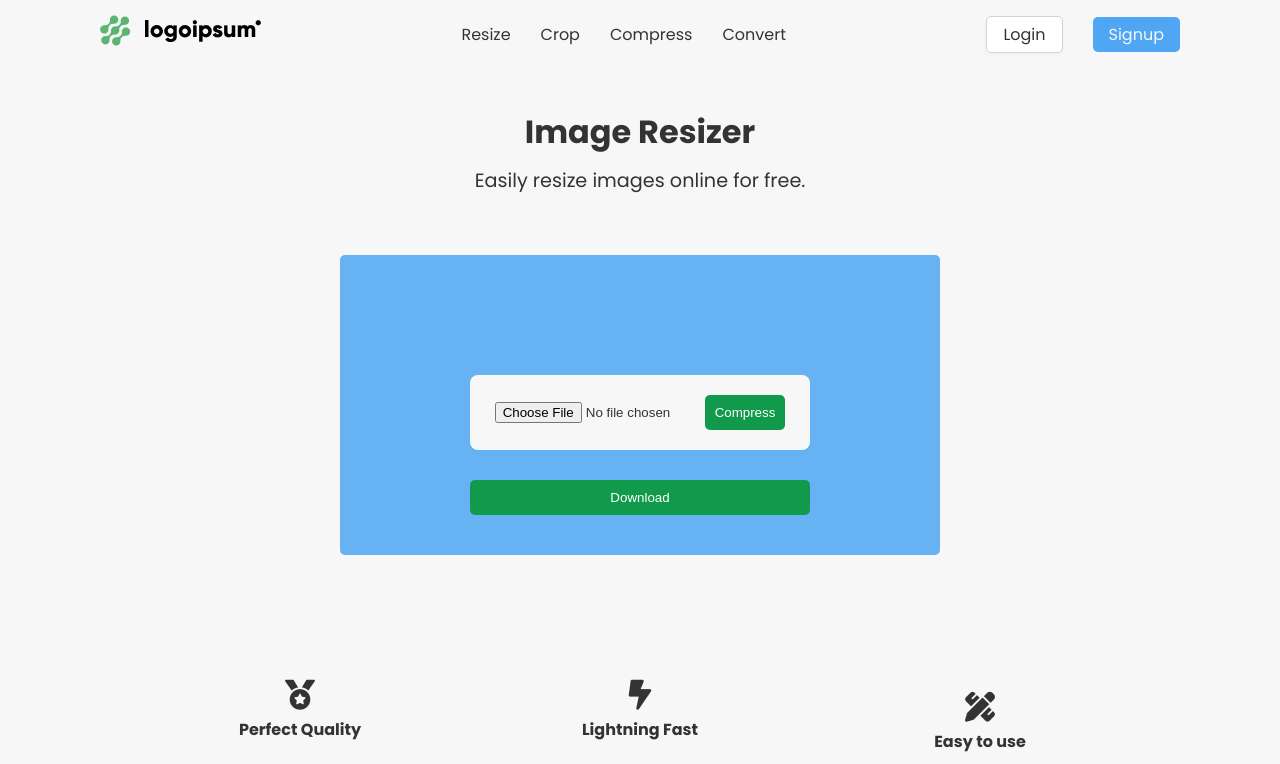
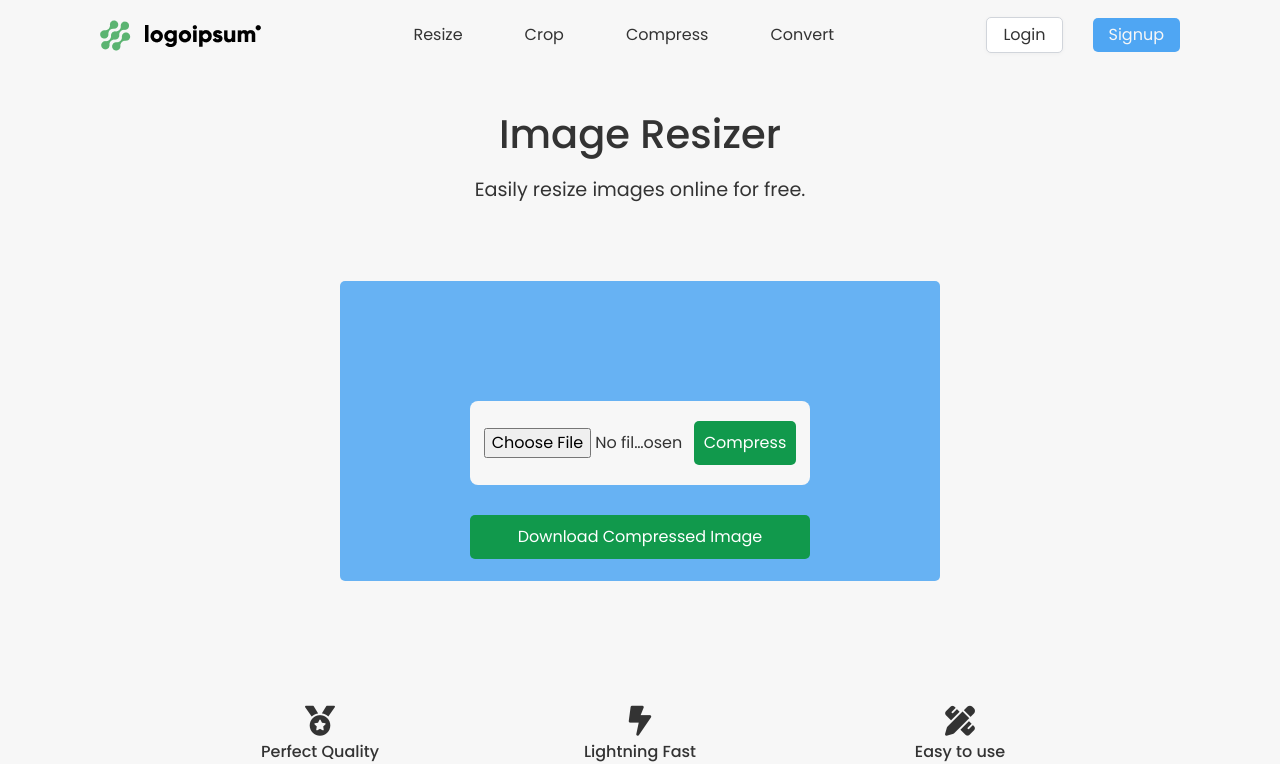
Before and after one commit to umezvictor/image-resizer-ui, a React (Vite) app: page / in a window 1280 px wide. Shown: the top 764 px of the page. Built offline with nearby package versions, Linux system fonts and the light colour scheme; no server answers.

Commit message:
ui update

```diff
--- a/index.html
+++ b/index.html
@@ -1,4 +1,4 @@
-<!DOCTYPE html>
+<!doctype html>
 <html lang="en">
   <head>
     <meta charset="UTF-8" />
@@ -12,6 +12,12 @@
       rel="stylesheet"
     />
     <link
+      href="https://cdn.jsdelivr.net/npm/bootstrap@5.3.8/dist/css/bootstrap.min.css"
+      rel="stylesheet"
+      integrity="sha384-sRIl4kxILFvY47J16cr9ZwB07vP4J8+LH7qKQnuqkuIAvNWLzeN8tE5YBujZqJLB"
+      crossorigin="anonymous"
+    />
+    <link
       rel="stylesheet"
       href="https://cdnjs.cloudflare.com/ajax/libs/font-awesome/6.0.0/css/all.min.css"
     />
--- a/package.json
+++ b/package.json
@@ -13,6 +13,8 @@
     "@hookform/resolvers": "^5.2.2",
     "@microsoft/signalr": "^10.0.0",
     "axios": "^1.13.2",
+    "bootstrap": "^5.3.8",
+    "bootstrap-icons": "^1.13.1",
     "react": "^19.2.0",
     "react-dom": "^19.2.0",
     "react-hook-form": "^7.71.1",
--- a/src/components/ImageUpload/ImageUpload.css
+++ b/src/components/ImageUpload/ImageUpload.css
@@ -52,7 +52,17 @@
   color: #fff;
 }
 
-.download-btn {
+.download-btn-inactive {
+  padding: 10px 20px;
+  background-color: #11994c;
+  border: none;
+  border-radius: 5px;
+  cursor: not-allowed;
+  color: #fff;
+  width: 100%;
+}
+
+.download-btn-active {
   padding: 10px 20px;
   background-color: #11994c;
   border: none;
--- a/src/components/ImageUpload/ImageUploadForm.tsx
+++ b/src/components/ImageUpload/ImageUploadForm.tsx
@@ -26,6 +26,7 @@ function ImageUploadForm() {
 
   const connectionRef = useRef<HubConnection | null>(null);
   const [blobName, setBlobName] = useState("");
+  const [isImageCompresionOK, setIsImageCompresionOK] = useState(false);
 
   const submitHandler = async (data: CompressFileRequest) => {
     try {
@@ -101,8 +102,11 @@ function ImageUploadForm() {
           const myUrl = new URL(downloadUrl);
           const parts = myUrl.pathname.split("/");
           const filename = parts[parts.length - 1];
-          setBlobName(filename);
-          console.log("filename:", filename);
+          if (filename) {
+            setBlobName(filename);
+            setIsImageCompresionOK(true);
+            console.log("filename:", filename);
+          }
         });
       } catch (error) {
         console.error("SignalR connection failed:", error);
@@ -131,12 +135,16 @@ function ImageUploadForm() {
           </form>
           <div className="download">
             <button
-              className="download-btn"
+              className={
+                isImageCompresionOK
+                  ? "download-btn-active"
+                  : "download-btn-inactive"
+              }
               type="button"
               onClick={handleDownload}
-              disabled={!blobName}
+              disabled={!isImageCompresionOK}
             >
-              Download
+              Download Compressed Image
             </button>
           </div>
         </div>
```
Also changed, not shown: 1 other file (tests, documents, lock files or other folders).
